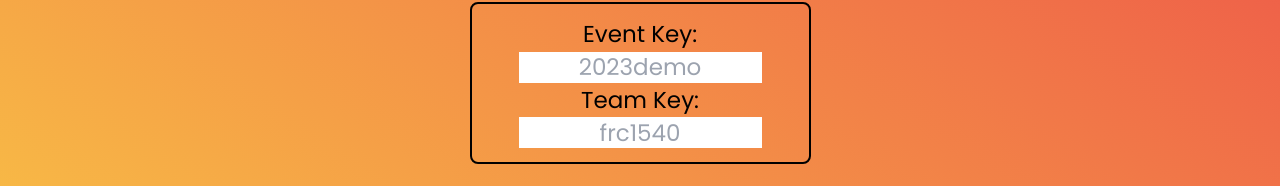
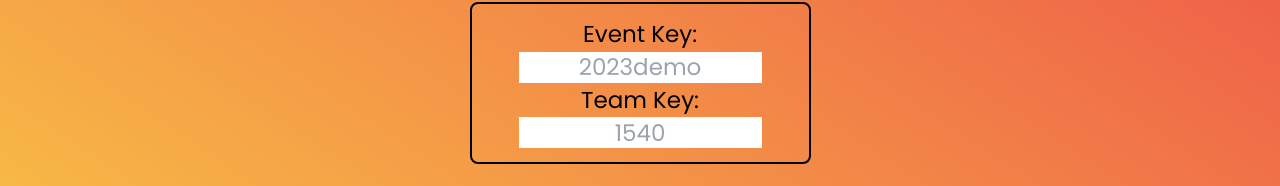
Before and after one commit to flamingchickens1540/ChargedChickens, a SvelteKit app: page /photo in a window 1280 px wide. Shown: the part 101-287 px from the top of the page. Built offline with nearby package versions, Linux system fonts and the light colour scheme.

Commit message:
Photo css cleanup (#76)
* feat: fixed team_num formatting for photo page

```diff
--- a/src/routes/photo/+page.svelte
+++ b/src/routes/photo/+page.svelte
@@ -29,7 +29,7 @@
             data.append('photo', file)
             removeFile(file)
         })
-        data.append('team_key', team_key)
+        data.append('team_key', ("frc" + team_key).trim())
         localStorage.setItem('event_key', $event_key)
         data.append(
             'match_key',
@@ -75,7 +75,7 @@
         />
 
         Team Key:
-        <input class="notesBox" placeholder={'frc1540'} bind:value={team_key} />
+        <input class="notesBox" placeholder={'1540'} bind:value={team_key} />
         <!--- TODO: make the number of files update correct --->
     </div>
     <br />
```
